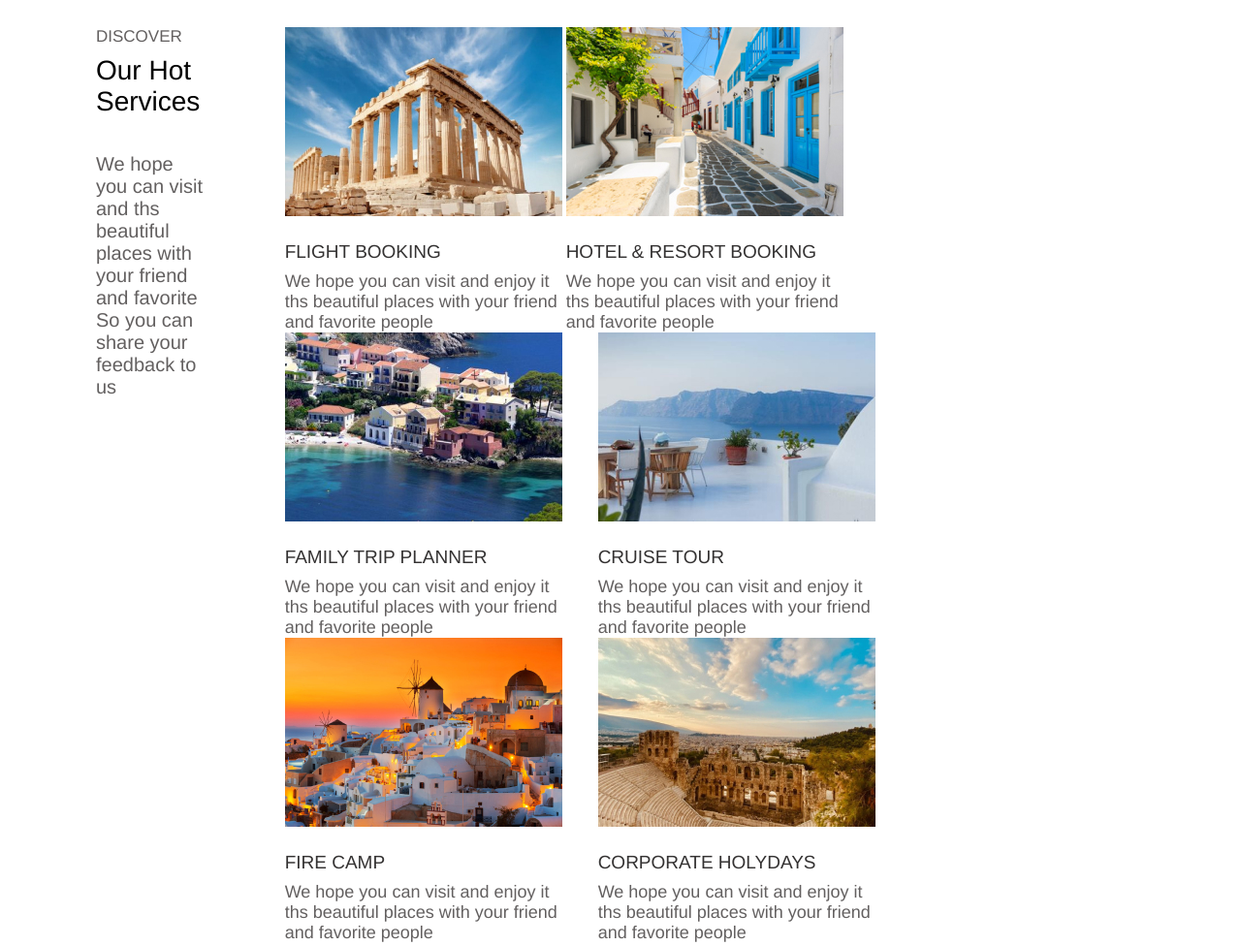
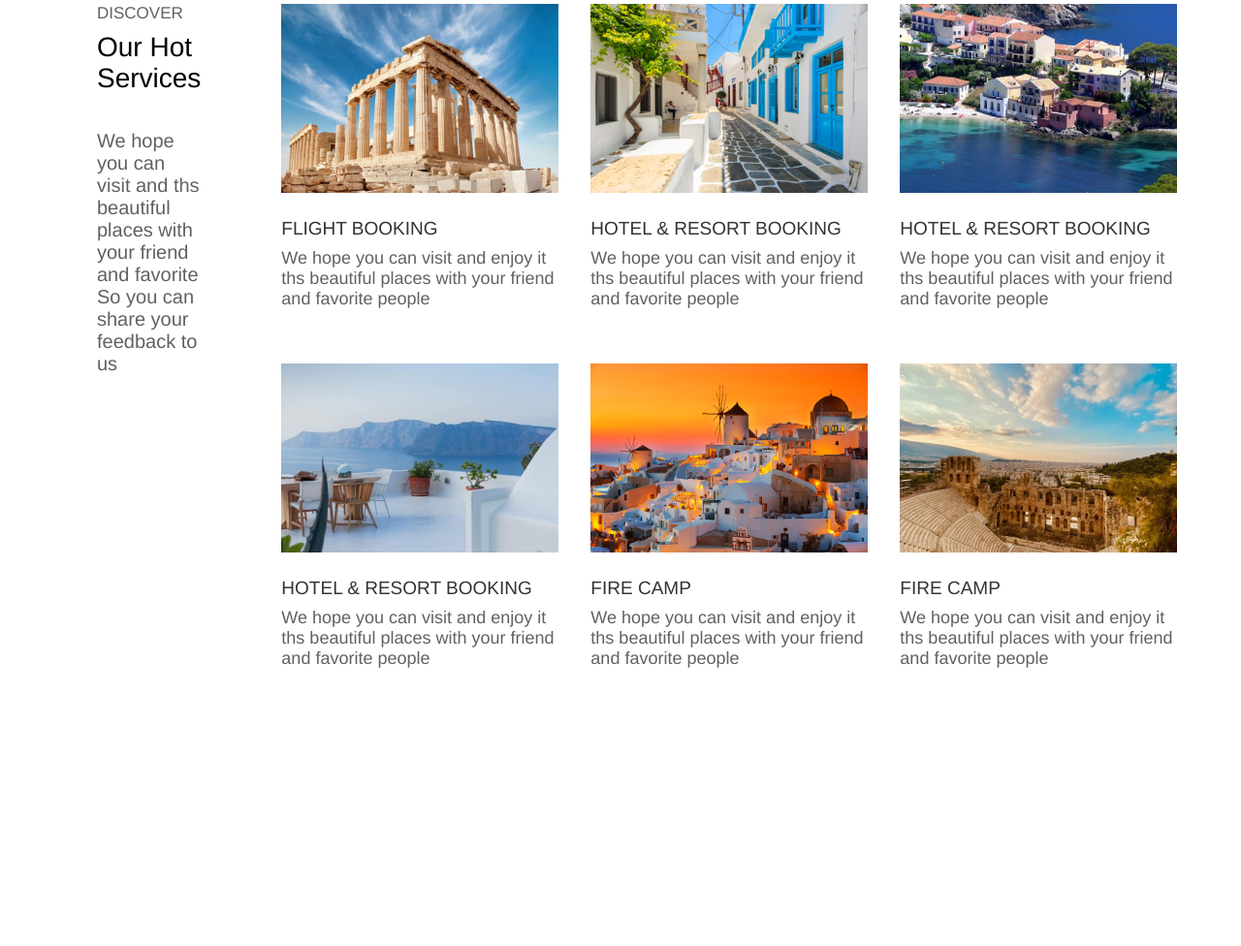
Before and after one commit to sabasauridi/Lecture9, a plain HTML site: page index.html in a window 1280 px wide. Shown: the part 759-1735 px from the top of the page at 97% size. After the commit the page ends 1505 px from the top, so only its background shows below. Drawn offline with Linux system fonts and the light colour scheme.

Commit message:
add changes in code

```diff
--- a/index.html
+++ b/index.html
@@ -19,10 +19,10 @@
         <!-- <i class="fa-solid fa-magnifying-glass logo"></i> აქ ჩემითაც შემოვიტანე icon-ი -->
         <nav class="navigation">
           <ul>
-            <li>HOME</li>
-            <li>ABOUT US</li>
-            <li>OUR SERVICES</li>
-            <li>TOUR PACKAGE</li>
+            <li><a href="#">HOME</a></li>
+            <li><a href="#">ABOUT US</a></li>
+            <li><a href="#">OUR SERVICES</a></li>
+            <li><a href="#">TOUR PACKAGE</a></li>
           </ul>
         </nav>
       </div>
@@ -31,60 +31,62 @@
       <h1 class="txt">Discover Greece</h1>
     </section>
     <section class="container">
-      <div class="maindiv">
+      <div class="left">
         <div class="div1">
-          <h2 class="txt2">DISCOVER</h2>
-          <h3 class="txt3">Our Hot Services</h3>
-          <h4 class="txt4">
+          <h2>DISCOVER</h2>
+          <h3>Our Hot Services</h3>
+          <h4>
             We hope you can visit and ths beautiful places with your friend and
             favorite So you can share your feedback to us
           </h4>
         </div>
-        <div class="div2">
-          <div class="child1">
+      </div>
+      <div class="right">
+        <div class="parentdiv">
+          <div class="pic">
             <img src="images/Rectangle 2.jpg" alt="" />
-            <h5 class="txt5">FLIGHT BOOKING</h5>
-            <h6 class="txt6">
+            <h5>FLIGHT BOOKING</h5>
+            <h6>
               We hope you can visit and enjoy it ths beautiful places with your
               friend and favorite people
             </h6>
           </div>
-          <div class="child1 child2">
+          <div class="pic">
             <img src="images/Rectangle 3.jpg" alt="" />
-            <h5 class="txt5">HOTEL & RESORT BOOKING</h5>
-            <h6 class="txt6">
+            <h5>HOTEL & RESORT BOOKING</h5>
+            <h6>
               We hope you can visit and enjoy it ths beautiful places with your
               friend and favorite people
             </h6>
           </div>
-          <div class="child1 child2">
+          <div class="pic">
             <img src="images/Rectangle 4.jpg" alt="" />
-            <h5 class="txt5">FAMILY TRIP PLANNER</h5>
-            <h6 class="txt6">
+            <h5>HOTEL & RESORT BOOKING</h5>
+            <h6>
               We hope you can visit and enjoy it ths beautiful places with your
               friend and favorite people
             </h6>
           </div>
-          <div class="child1">
+          <div class="pic">
             <img src="images/Rectangle 5.jpg" alt="" />
-            <h5 class="txt5">CRUISE TOUR</h5>
-            <h6 class="txt6">
+            <h5>HOTEL & RESORT BOOKING</h5>
+            <h6>
               We hope you can visit and enjoy it ths beautiful places with your
               friend and favorite people
             </h6>
           </div>
-          <div class="child1 child2">
+          <div class="pic">
             <img src="images/Rectangle 6.jpg" alt="" />
-            <h5 class="txt5">FIRE CAMP</h5>
-            <h6 class="txt6">
+            <h5>FIRE CAMP</h5>
+            <h6>
               We hope you can visit and enjoy it ths beautiful places with your
               friend and favorite people
             </h6>
           </div>
-          <div class="child1 child2">
+          <div class="pic">
             <img src="images/Rectangle 7.jpg" alt="" />
-            <h5 class="txt5">CORPORATE HOLYDAYS</h5>
-            <h6 class="txt6">
+            <h5>FIRE CAMP</h5>
+            <h6>
               We hope you can visit and enjoy it ths beautiful places with your
               friend and favorite people
             </h6>
--- a/styles/styles.css
+++ b/styles/styles.css
@@ -2,19 +2,19 @@
   display: flex;
   justify-content: center;
   align-items: center;
+  margin: auto 99px;
+  justify-content: space-between;
 }
 
 .logo {
   display: flex;
-  justify-content: flex-start;
-  margin-top: 24px;
-  margin-left: 99px;
-  margin-right: 676px;
-  vertical-align: middle;
 }
 
-li {
-  display: inline-block;
+ul {
+  display: flex;
+}
+
+li a {
   color: #636060;
   font-family: Helvetica;
   font-size: 17px;
@@ -22,20 +22,19 @@ li {
   font-weight: 400;
   line-height: normal;
   margin-right: 50px;
-  vertical-align: middle;
-  height: 20px;
 }
 
 .sec1 {
   margin-top: 31px;
   width: 100%;
   height: 606px;
-  background-image: url("/images/Rectangle\ 1.jpg");
+  background-image: url("../images/Rectangle\ 1.jpg");
   background-repeat: no-repeat;
   background-size: cover;
   display: flex;
   justify-content: center;
   align-items: center;
+  margin-bottom: 84px;
 }
 
 .txt {
@@ -48,32 +47,26 @@ li {
 }
 
 .container {
-  margin: auto 99px;
-  margin-bottom: 140px;
+  display: flex;
+  margin: auto 100px;
 }
 
-.maindiv {
-  display: flex;
-  /* flex-wrap: wrap; */
+.left {
+  width: 235px;
+  margin-right: 83px;
 }
 
-.div1 {
-  width: 235px;
-  display: inline-block;
-}
-
-.txt2 {
+.div1 h2 {
   color: #636060;
   font-family: Helvetica;
   font-size: 17px;
   font-style: normal;
   font-weight: 400;
   line-height: normal;
-  margin-top: 84px;
   margin-bottom: 9px;
 }
 
-.txt3 {
+.div1 h3 {
   color: #010101;
   font-family: Helvetica;
   font-size: 28px;
@@ -83,7 +76,7 @@ li {
   margin-bottom: 37px;
 }
 
-.txt4 {
+.div1 h4 {
   color: #636060;
   font-family: Helvetica;
   font-size: 20px;
@@ -92,33 +85,34 @@ li {
   line-height: normal;
 }
 
-.div2 {
-  margin-top: 84px;
-  margin-left: 83px;
+.parentdiv {
+  display: flex;
+  width: 924px;
+  flex-wrap: wrap;
+  justify-content: space-between;
 }
-.child1{
-  display: inline-block;
+
+.pic {
   width: 286px;
 }
-.txt5 {
+
+.pic h5 {
   color: #343232;
   font-family: Helvetica;
   font-size: 19px;
   font-style: normal;
   font-weight: 400;
   line-height: normal;
+  margin-bottom: 9px;
   margin-top: 23px;
-  margin-bottom: 9px;
 }
-.txt6 {
+
+.pic h6 {
   color: #636060;
   font-family: Helvetica;
   font-size: 18px;
   font-style: normal;
   font-weight: 400;
   line-height: normal;
+  margin-bottom: 56px;
 }
-
-.child2{
-  margin-right: 33px;
-}
```
